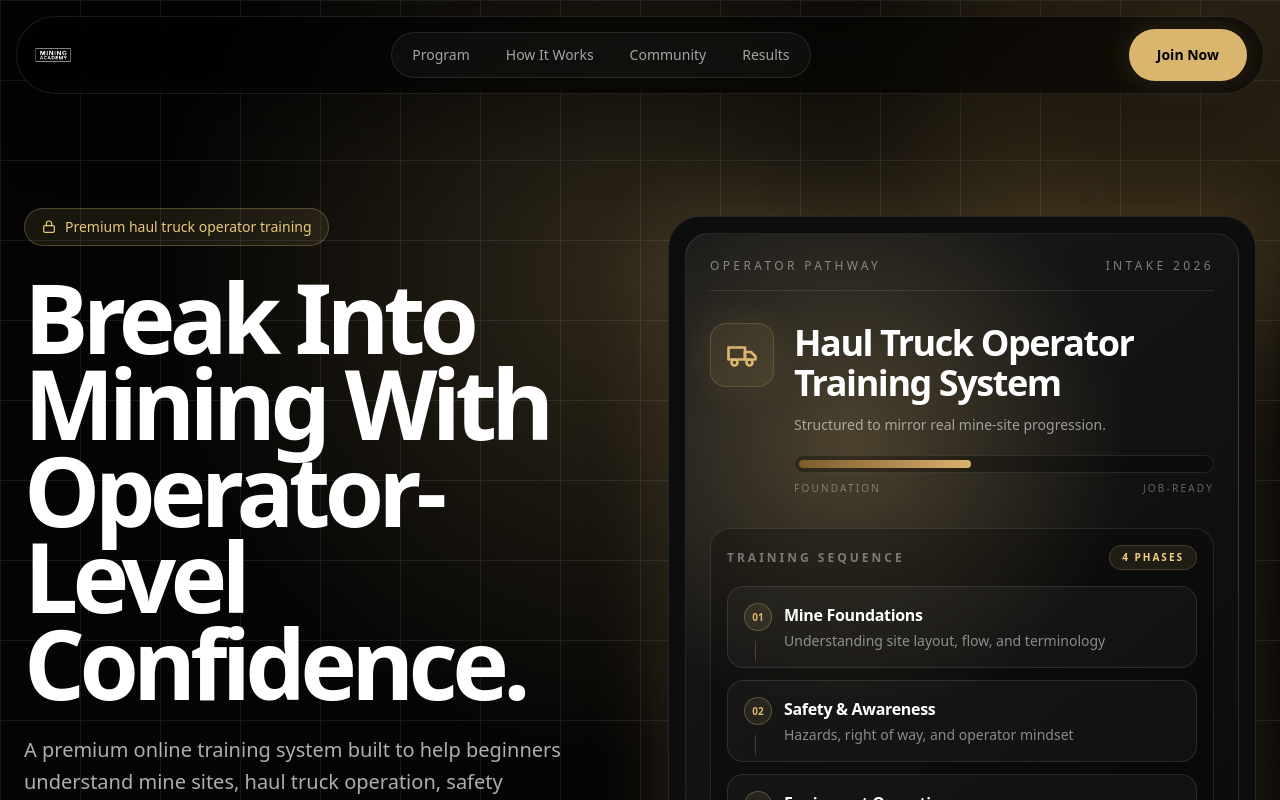
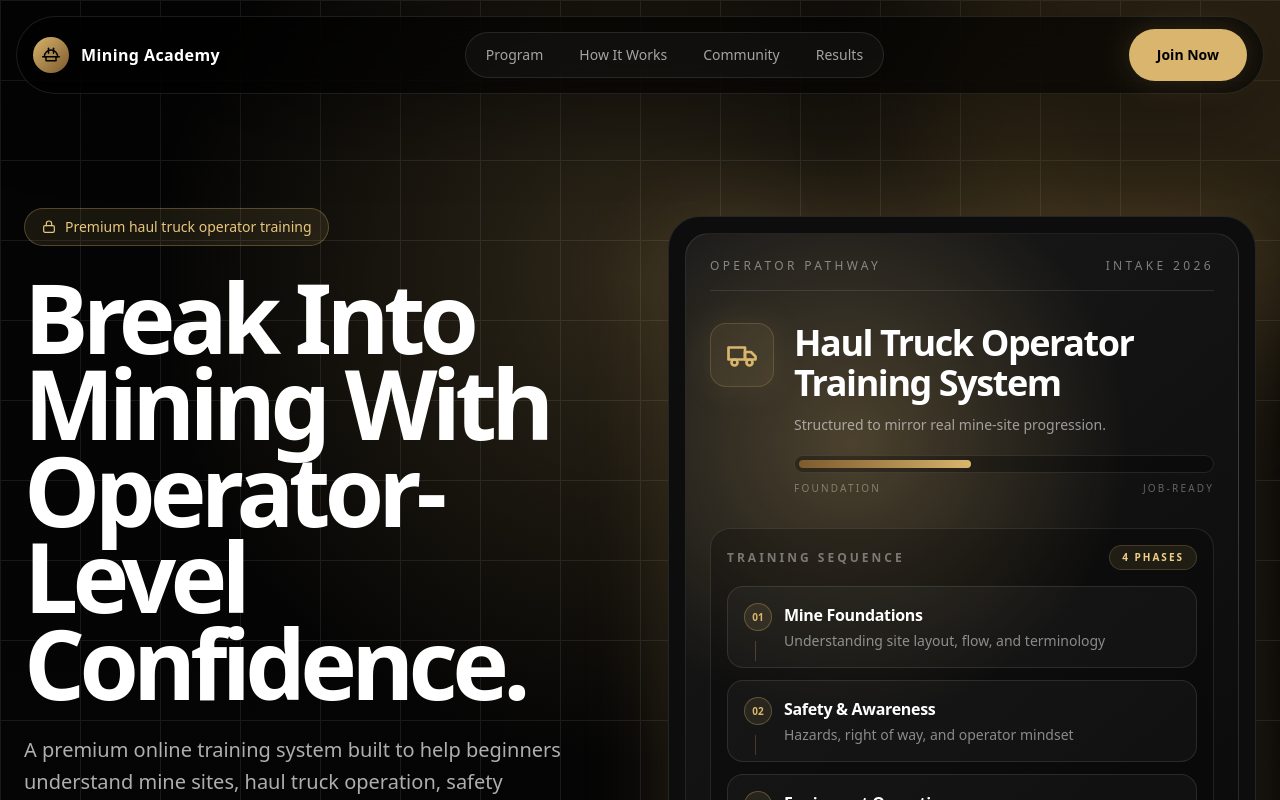
Before and after one commit to D01145/mining-academy, a React (Vite) app: page / in a window 1280 px wide. Shown: the top 800 px of the page. Built offline with nearby package versions, Linux system fonts and the light colour scheme.

Commit message:
Update App.jsx

```diff
--- a/src/App.jsx
+++ b/src/App.jsx
@@ -140,11 +140,10 @@ export default function MiningAcademyLandingPage() {
       <nav className="fixed left-0 right-0 top-0 z-50 px-4 pt-4">
         <div className="mx-auto flex max-w-7xl items-center justify-between rounded-full border border-white/10 bg-black/65 px-4 py-3 shadow-[0_20px_80px_rgba(0,0,0,0.35)] backdrop-blur-xl">
           <button className="flex items-center gap-3" onClick={() => scrollToSection("#top")} type="button">
-            <img
-              src="/Logo.png"
-              alt="Mining Academy"
-              className="h-10 w-auto max-w-[180px] object-contain"
-            />
+           <div className="flex h-9 w-9 items-center justify-center rounded-full bg-gradient-to-br from-[#d9b56d] to-[#7d5b2d] text-black">
+            <Icon name="hardhat" className="h-5 w-5" />
+            </div>
+            <span className="font-semibold tracking-wide">Mining Academy</span>
           </button>
 
           <div className="hidden items-center gap-1 rounded-full border border-white/10 bg-white/[0.03] p-1 text-sm text-white/62 md:flex">
```
